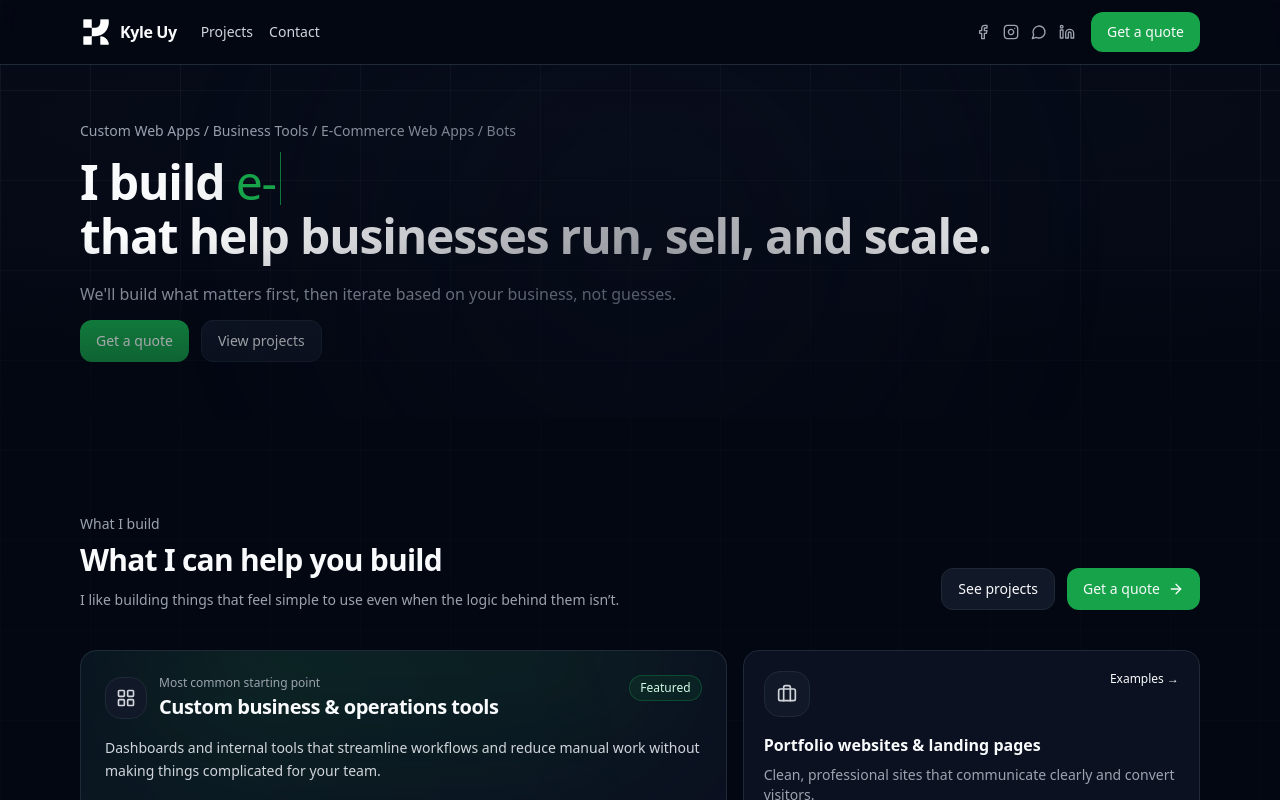
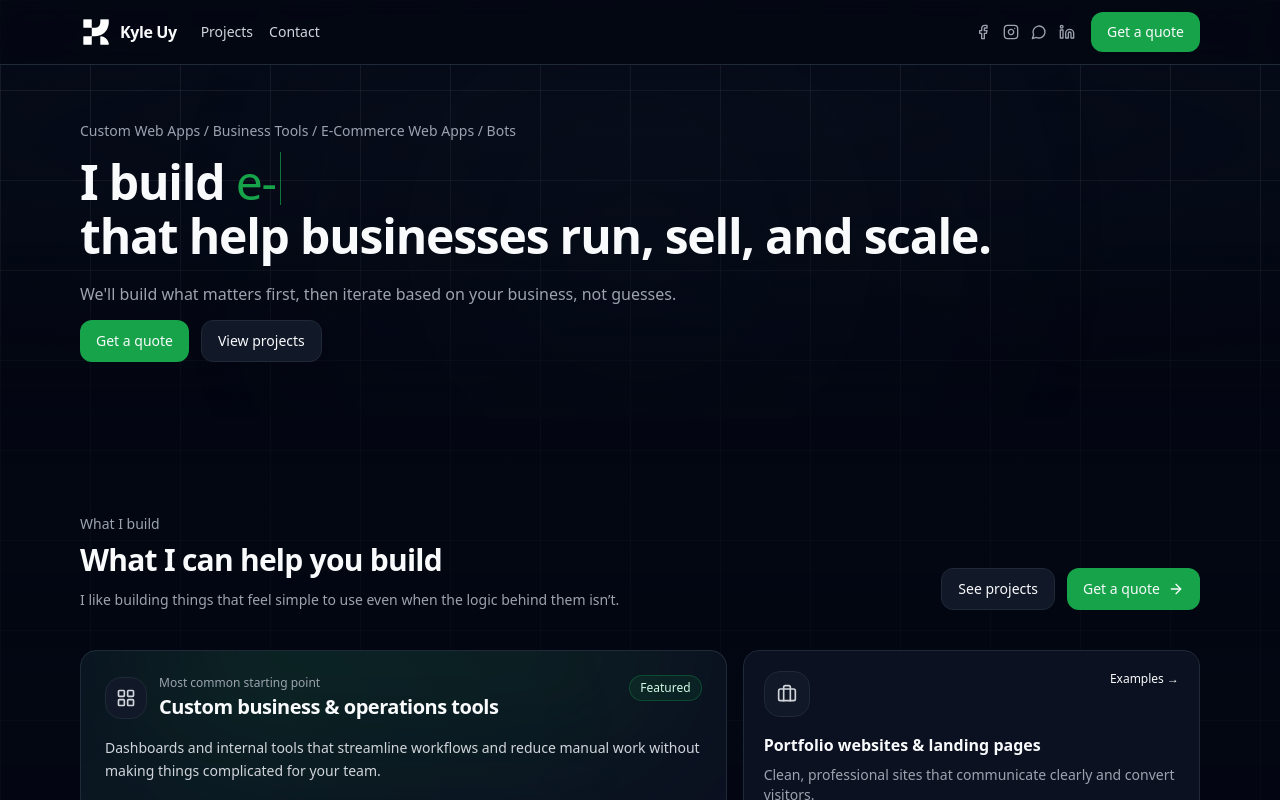
Before and after one commit to CyGray/personal-website, a Next.js app: page / in a window 1280 px wide. Shown: the top 800 px of the page. Built offline with nearby package versions, Linux system fonts and the light colour scheme.

Commit message:
Fixed hero design

```diff
--- a/src/app/globals.css
+++ b/src/app/globals.css
@@ -28,14 +28,13 @@ body {
 body::before,
 body::after {
   content: "";
-  position: absolute;
   inset: 0;
   pointer-events: none;
-  z-index: -1;
 }
 
 /* Grid with fast fade after the hero */
 body::before {
+  position: absolute;
   background:
     linear-gradient(to right, rgba(255, 255, 255, 0.08) 1px, transparent 1px),
     linear-gradient(to bottom, rgba(255, 255, 255, 0.08) 1px, transparent 1px);
@@ -44,14 +43,17 @@ body::before {
     90px 90px;
   mask-image: linear-gradient(to bottom, rgba(255, 255, 255, 1) 0%, rgba(255, 255, 255, 0.32) 55%, rgba(255, 255, 255, 0.32) 85%, rgba(255, 255, 255, 0.32) 100%);
   -webkit-mask-image: linear-gradient(to bottom, rgba(255, 255, 255, 1) 0%, rgba(255, 255, 255, 0.32) 55%, rgba(255, 255, 255, 0.32) 85%, rgba(255, 255, 255, 0.32) 100%);
+  z-index: -1;
 }
 
 /* Vignette anchored near hero */
 body::after {
+  position: fixed;
   background:
     radial-gradient(220% 50% at 50% 120px, rgba(11, 17, 32, 0.55), transparent 65%),
     linear-gradient(to bottom, transparent, rgba(3, 7, 18, 0.6));
   opacity: 1;
+  z-index: -2;
 }
 
 /* Links inherit by default — avoids neon blue on dark UI */
--- a/src/components/sections/HeroSection.tsx
+++ b/src/components/sections/HeroSection.tsx
@@ -5,21 +5,21 @@ import { RotatingAccentText } from "@/components/ui/RotatingAccentText";
 export function HeroSection() {
   return (
     <section id="hero" className="relative overflow-hidden py-10 sm:py-14">
-      {/* grid + vignette background */}
+      {/* local soft overlay to blend with global bg without blocking content */}
       <div className="pointer-events-none absolute inset-0">
         <div
-          className="absolute inset-0 opacity-[0.08]"
+          className="absolute inset-0 opacity-[0.04]"
           style={{
             backgroundImage:
               "linear-gradient(to right, rgba(255,255,255,0.04) 1px, transparent 1px), linear-gradient(to bottom, rgba(255,255,255,0.04) 1px, transparent 1px)",
             backgroundSize: "80px 80px",
           }}
         />
-        <div className="absolute inset-0 bg-gradient-to-b from-transparent via-transparent to-[#030712]/60" />
-        <div className="absolute inset-0 [mask-image:radial-gradient(circle_at_center,white,transparent_70%)] bg-[#0B1120]/40" />
+        <div className="absolute inset-0 bg-gradient-to-b from-transparent via-transparent to-[#030712]/40" />
+        <div className="absolute inset-0 [mask-image:radial-gradient(circle_at_center,white,transparent_70%)] bg-[#0B1120]/30" />
       </div>
 
-      <Container>
+      <Container className="relative z-10">
         <div className="flex flex-col gap-1.5">
           <p className="text-sm text-[#9CA3AF]">Custom Web Apps / Business Tools / E-Commerce Web Apps / Bots</p>
           <h1 className="text-4xl font-semibold tracking-tight sm:text-5xl">
```
